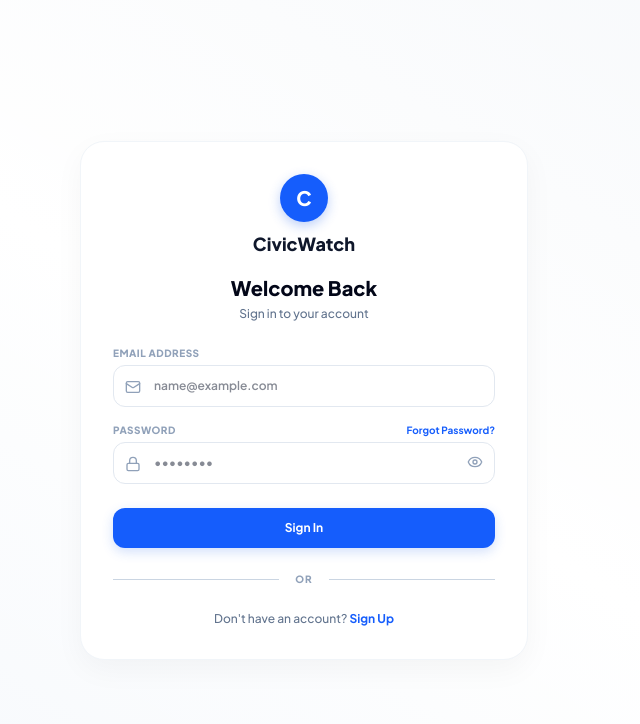
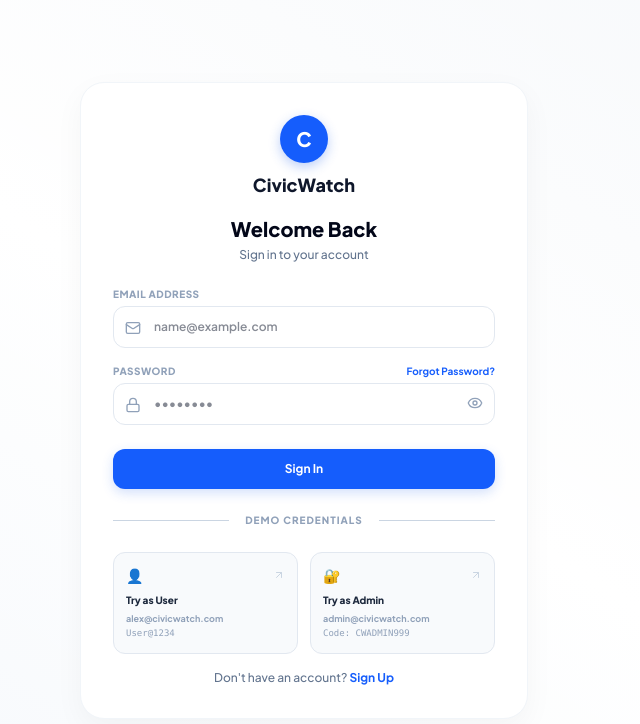
Before and after one commit to yashmishra19/newcivic, a React (Vite) app: page /admin in a window 1280 px wide. Shown: the top 724 px of the page, without its empty margins (336-976 px from the left). Built offline with nearby package versions, Linux system fonts and the light colour scheme; a web font is replaced by a local one.

Commit message:
Add mock demo credentials, sign out with confirmation for user, direct sign out for admin

```diff
--- a/src/components/ProfileScreen.tsx
+++ b/src/components/ProfileScreen.tsx
@@ -151,10 +151,10 @@
                   <span className="text-[11px] text-[#757684]">{item.reportedAt}</span>
                   <span
                     className={`inline-flex items-center px-2 py-0.5 rounded-md text-[10px] font-extrabold uppercase tracking-wider ${item.status === 'resolved'
-                        ? 'bg-emerald-100 text-emerald-800'
-                        : item.status === 'in_progress'
-                          ? 'bg-amber-100 text-amber-900'
-                          : 'bg-[#e6eeff] text-[#1e40af]'
+                      ? 'bg-emerald-100 text-emerald-800'
+                      : item.status === 'in_progress'
+                        ? 'bg-amber-100 text-amber-900'
+                        : 'bg-[#e6eeff] text-[#1e40af]'
                       }`}
                   >
                     {item.status.replace('_', ' ')}
@@ -224,6 +224,18 @@
           </a>
         </div>
       </section>
+
+      {/* Sign Out Button */}
+      <button
+        onClick={() => {
+          localStorage.removeItem('civicwatch_auth');
+          window.location.reload();
+        }}
+        className="w-full py-3.5 bg-red-50 hover:bg-red-100 text-red-600 rounded-xl text-center font-bold text-xs shadow-2xs flex items-center justify-center gap-2 cursor-pointer border border-red-200/50 mt-4"
+      >
+        <LogOut className="w-4 h-4 shrink-0" />
+        <span>Sign Out</span>
+      </button>
     </div>
   );
 };
--- a/src/components/auth/AuthScreen.tsx
+++ b/src/components/auth/AuthScreen.tsx
@@ -1,10 +1,53 @@
 import React, { useState, useEffect } from 'react';
-import { Mail, Lock, Eye, EyeOff, User, Phone, MapPin, Eye as EyeIcon, AlertCircle, RefreshCw } from 'lucide-react';
+import { Mail, Lock, Eye, EyeOff, User, Phone, MapPin, AlertCircle, RefreshCw, ArrowUpRight } from 'lucide-react';
 
 // Hardcoded Admin Credentials
 export const ADMIN_EMAIL = 'admin@civicwatch.com';
 export const ADMIN_PASSWORD = 'CIVIC@ADMIN2026';
 export const ADMIN_CODE = 'CWADMIN999';
+
+// Mock User Credentials for testing
+export const MOCK_USERS = [
+  {
+    id: 1,
+    name: 'Alex Rivera',
+    email: 'alex@civicwatch.com',
+    password: 'User@1234',
+    phone: '9876543210',
+    district: 'Metro District 4',
+    role: 'user',
+    reportsCount: 12,
+    badge: 'Active Reporter',
+    avatar: null,
+    joinedAt: '2026-01-15',
+  },
+  {
+    id: 2,
+    name: 'Maya Lin',
+    email: 'maya@civicwatch.com',
+    password: 'User@1234',
+    phone: '9123456780',
+    district: 'Metro District 2',
+    role: 'user',
+    reportsCount: 34,
+    badge: 'Civic Hero',
+    avatar: null,
+    joinedAt: '2025-11-20',
+  },
+  {
+    id: 3,
+    name: 'Robert Sterling',
+    email: 'robert@civicwatch.com',
+    password: 'User@1234',
+    phone: '9988776655',
+    district: 'Metro District 1',
+    role: 'user',
+    reportsCount: 7,
+    badge: 'New Member',
+    avatar: null,
+    joinedAt: '2026-07-01',
+  },
+];
 
 interface AuthScreenProps {
   onAuthSuccess: (authData: { role: 'admin' | 'user'; name: string; email: string }) => void;
@@ -30,6 +73,18 @@
   const [signupDistrict, setSignupDistrict] = useState('Metro District 1');
   const [showSignupPassword, setShowSignupPassword] = useState(false);
   const [showSignupConfirmPassword, setShowSignupConfirmPassword] = useState(false);
+
+  // Pre-load mock users on first launch
+  useEffect(() => {
+    if (!localStorage.getItem('civicwatch_users')) {
+      // Hash mock passwords with btoa before storing
+      const usersToStore = MOCK_USERS.map((u) => ({
+        ...u,
+        password: btoa(u.password),
+      }));
+      localStorage.setItem('civicwatch_users', JSON.stringify(usersToStore));
+    }
+  }, []);
 
   // Splash Screen Timer
   useEffect(() => {
@@ -325,8 +380,49 @@
 
             <div className="relative flex py-2 items-center text-slate-300">
               <div className="flex-grow border-t border-slate-150"></div>
-              <span className="flex-shrink mx-4 text-[10px] font-extrabold text-slate-400 uppercase tracking-widest">or</span>
+              <span className="flex-shrink mx-4 text-[10px] font-extrabold text-slate-400 uppercase tracking-widest">Demo Credentials</span>
               <div className="flex-grow border-t border-slate-150"></div>
+            </div>
+
+            {/* Demo Credential Cards */}
+            <div className="grid grid-cols-2 gap-3">
+              <button
+                type="button"
+                onClick={() => {
+                  setLoginEmail('alex@civicwatch.com');
+                  setLoginPassword('User@1234');
+                  setAdminAccessCode('');
+                  setErrorMsg(null);
+                }}
+                className="bg-slate-50 hover:bg-blue-50 border border-slate-200 hover:border-blue-300 rounded-xl p-3 text-left transition-all cursor-pointer group"
+              >
+                <div className="flex items-center justify-between mb-2">
+                  <span className="text-sm">👤</span>
+                  <ArrowUpRight className="w-3 h-3 text-slate-300 group-hover:text-blue-500 transition-colors" />
+                </div>
+                <p className="text-[10px] font-extrabold text-slate-800">Try as User</p>
+                <p className="text-[9px] text-slate-400 font-bold mt-1 truncate">alex@civicwatch.com</p>
+                <p className="text-[9px] text-slate-400 font-mono mt-0.5">User@1234</p>
+              </button>
+
+              <button
+                type="button"
+                onClick={() => {
+                  setLoginEmail(ADMIN_EMAIL);
+                  setLoginPassword(ADMIN_PASSWORD);
+                  setAdminAccessCode(ADMIN_CODE);
+                  setErrorMsg(null);
+                }}
+                className="bg-slate-50 hover:bg-red-50 border border-slate-200 hover:border-red-300 rounded-xl p-3 text-left transition-all cursor-pointer group"
+              >
+                <div className="flex items-center justify-between mb-2">
+                  <span className="text-sm">🔐</span>
+                  <ArrowUpRight className="w-3 h-3 text-slate-300 group-hover:text-red-500 transition-colors" />
+                </div>
+                <p className="text-[10px] font-extrabold text-slate-800">Try as Admin</p>
+                <p className="text-[9px] text-slate-400 font-bold mt-1 truncate">admin@civicwatch.com</p>
+                <p className="text-[9px] text-slate-400 font-mono mt-0.5">Code: CWADMIN999</p>
+              </button>
             </div>
 
             <p className="text-center text-xs text-slate-500 font-medium">
--- a/src/components/layout/Header.tsx
+++ b/src/components/layout/Header.tsx
@@ -1,5 +1,5 @@
 import { useLocation } from 'react-router-dom';
-import { Search, Bell, ChevronRight } from 'lucide-react';
+import { Search, Bell, ChevronRight, LogOut } from 'lucide-react';
 import { MOCK_NOTIFICATIONS } from '../../data/mockNotifications';
 
 const ROUTE_META: Record<string, { title: string; subtitle: string; breadcrumb: string[] }> = {
@@ -104,6 +104,19 @@
             )}
           </button>
 
+          {/* Admin Sign Out Button */}
+          <button
+            onClick={() => {
+              localStorage.removeItem('civicwatch_auth');
+              window.history.replaceState({}, '', '/');
+              window.location.reload();
+            }}
+            className="flex items-center gap-2 px-4 py-2 bg-red-500 hover:bg-red-600 text-white rounded-lg text-sm font-medium transition-colors cursor-pointer shrink-0"
+          >
+            <LogOut size={16} />
+            <span>Sign Out</span>
+          </button>
+
           {/* Admin avatar */}
           <div className="hidden sm:flex items-center gap-2.5 pl-3 border-l border-slate-200">
             <img
```
